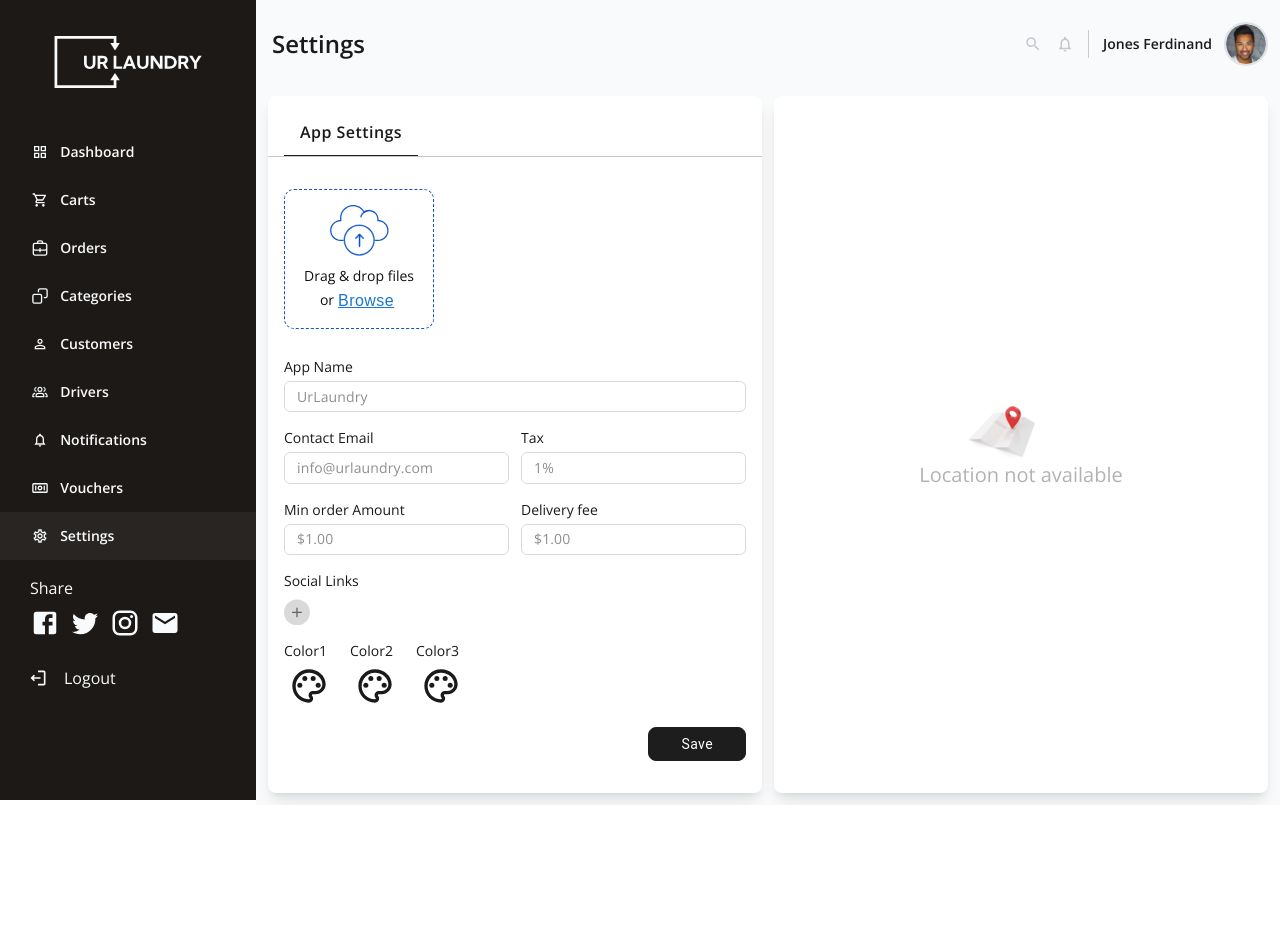
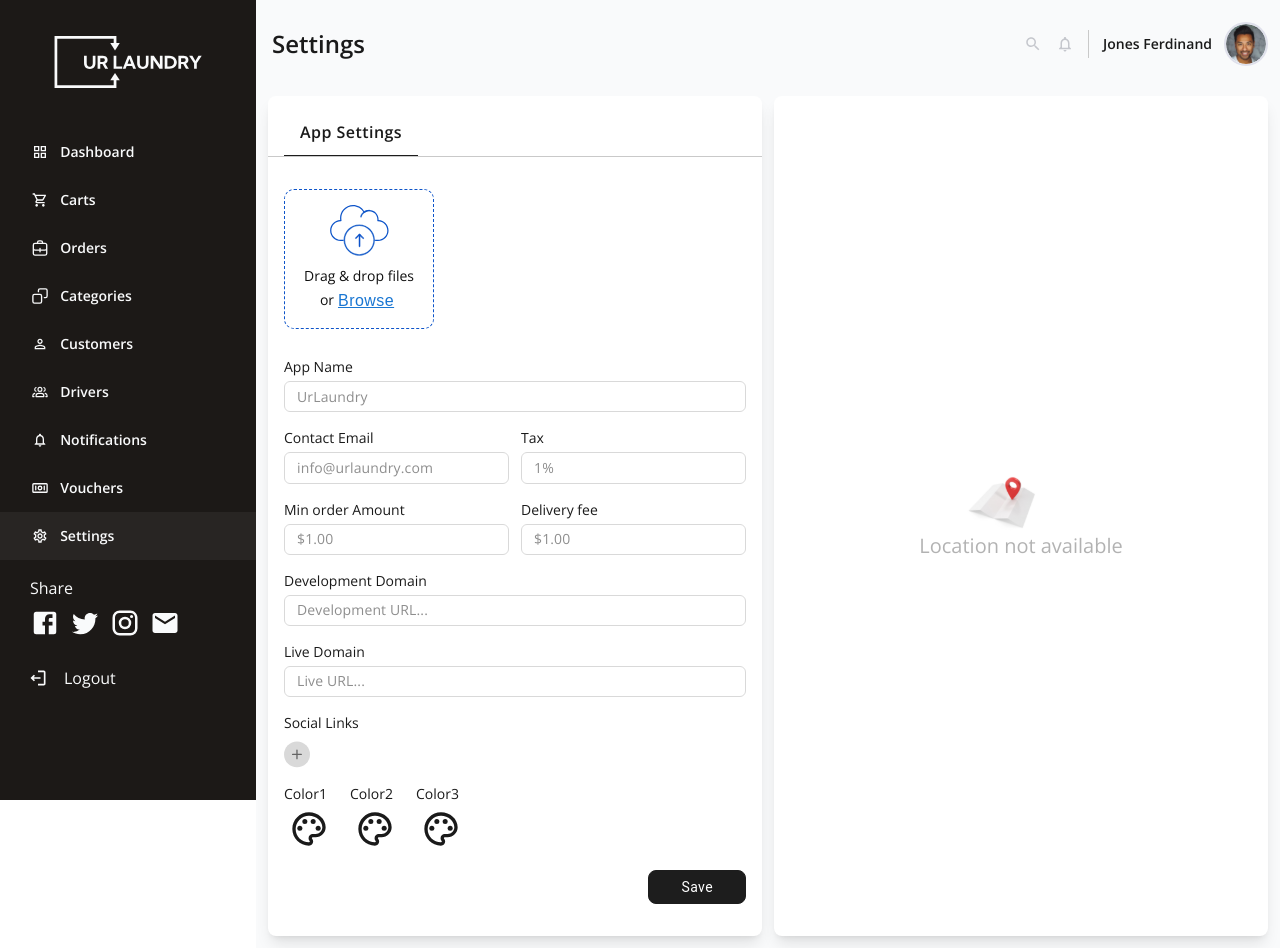
Before and after one commit to Rafayasad01/adminapp, a React (Vite) app: page /dashboard/settings/app in a window 1280 px wide. Before the commit the page ends 805 px from the top, so only its background shows below. Built offline with nearby package versions, Linux system fonts and the light colour scheme; no server answers; sample sign-in values are in the browser's storage.

Commit message:
Add Domain Fields In Setting Page from shop admin.

```diff
--- a/src/interfaces/app.interface.ts
+++ b/src/interfaces/app.interface.ts
@@ -18,6 +18,8 @@ export interface Setting {
   email: string;
   min_order_amount: any;
   delivery_fee: any;
+  development_domain: string;
+  live_domain: string;
   facebook: string;
   instagram: string;
   linkedin: string;
--- a/src/pages/settings/SettingsApp.tsx
+++ b/src/pages/settings/SettingsApp.tsx
@@ -67,9 +67,26 @@ function SettingsApp() {
   const setData = (item: any) => {
     setValue('name', item.name);
     setValue('email', item.email);
-    setValue('gst_percentage', item.gstPercentage);
-    setValue('min_order_amount', item.minOrderAmount);
-    setValue('delivery_fee', item.deliveryFee);
+    setValue(
+      'gst_percentage',
+      item.gstPercentage ? item.gstPercentage : item.gst_percentage
+    );
+    setValue(
+      'min_order_amount',
+      item.minOrderAmount ? item.minOrderAmount : item.min_order_amount
+    );
+    setValue(
+      'delivery_fee',
+      item.deliveryFee ? item.deliveryFee : item.delivery_fee
+    );
+    setValue(
+      'development_domain',
+      item.developmentDomain ? item.developmentDomain : item.development_domain
+    );
+    setValue(
+      'live_domain',
+      item.liveDomain ? item.liveDomain : item.live_domain
+    );
     setValue('facebook', item.facebook);
     setValue('instagram', item.instagram);
     setValue('linkedin', item.linkedin);
@@ -88,6 +105,8 @@ function SettingsApp() {
     formData.append('email', data.email);
     formData.append('min_order_amount', data.min_order_amount);
     formData.append('delivery_fee', data.delivery_fee);
+    formData.append('development_domain', data.development_domain);
+    formData.append('live_domain', data.live_domain);
     formData.append('facebook', detail ? detail.facebook : '');
     formData.append('instagram', detail ? detail.instagram : '');
     formData.append('linkedin', detail ? detail.linkedin : '');
@@ -119,6 +138,7 @@ function SettingsApp() {
 
   useEffect(() => {
     Service.getService(authState.user.tenantConfig).then((item: any) => {
+      // console.log('item Select:::::', item)
       if (item.data.success) {
         setData(item.data.data);
         setDetail(item.data.data);
@@ -225,6 +245,34 @@ function SettingsApp() {
                     disableUnderline
                     {...register('delivery_fee', {
                       value: detail ? detail.delivery_fee : '',
+                    })}
+                  />
+                </FormControl>
+              </div>
+              <div className="FormField mb-4">
+                <FormControl className="FormControl" variant="standard">
+                  <label className="FormLabel">Development Domain</label>
+                  <Input
+                    className="FormInput"
+                    id="development_domain"
+                    placeholder="Development URL..."
+                    disableUnderline
+                    {...register('development_domain', {
+                      value: detail ? detail.development_domain : '',
+                    })}
+                  />
+                </FormControl>
+              </div>
+              <div className="FormField mb-4">
+                <FormControl className="FormControl" variant="standard">
+                  <label className="FormLabel">Live Domain</label>
+                  <Input
+                    className="FormInput"
+                    id="live_domain"
+                    placeholder="Live URL..."
+                    disableUnderline
+                    {...register('live_domain', {
+                      value: detail ? detail.live_domain : '',
                     })}
                   />
                 </FormControl>
```
